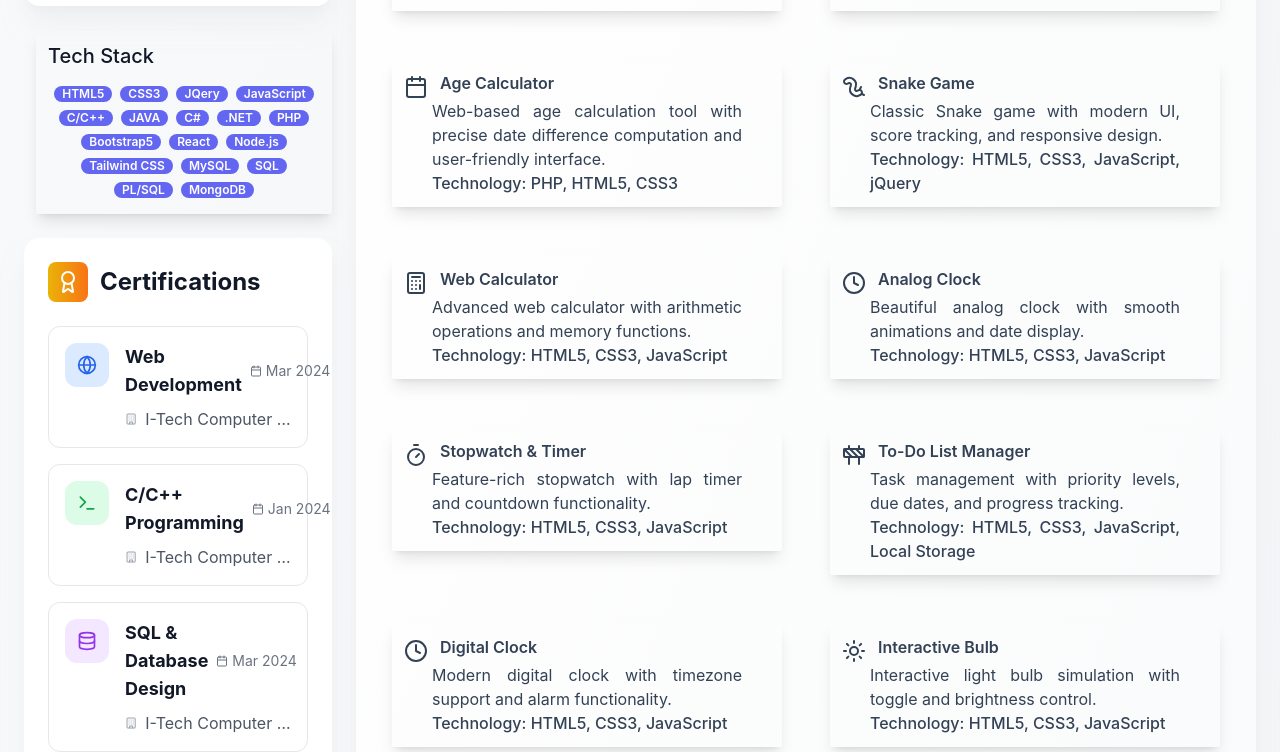
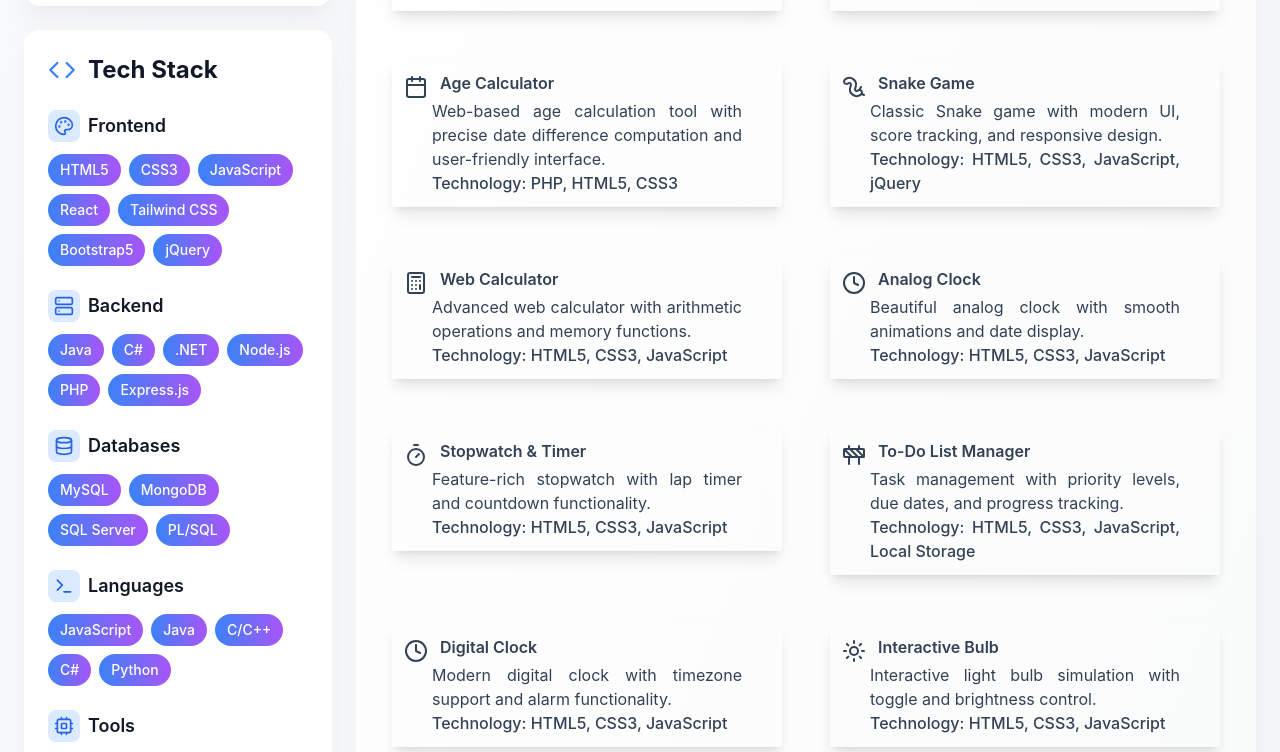
Before and after one commit to Ashish22Gupta/My-Portfolio, a React (Create React App) app: page / in a window 1280 px wide. Shown: the part 1340-2092 px from the top of the page. Built offline with nearby package versions, Linux system fonts and the light colour scheme; the HTML template or start-up script is replaced by a standard one.

Commit message:
Update TechStack.jsx

```diff
--- a/src/Component/TechStack.jsx
+++ b/src/Component/TechStack.jsx
@@ -1,29 +1,65 @@
 import React from 'react'
+import { Code, Database, Server, Palette, Terminal, Cpu } from 'lucide-react'
 
-const TechStack = ({textColor,bg}) => {
+const TechStack = ({currentTheme}) => {
+  const techCategories = [
+    {
+      name: "Frontend",
+      icon: <Palette className="w-5 h-5" />,
+      skills: ["HTML5", "CSS3", "JavaScript", "React", "Tailwind CSS", "Bootstrap5", "jQuery"]
+    },
+    {
+      name: "Backend",
+      icon: <Server className="w-5 h-5" />,
+      skills: ["Java", "C#", ".NET", "Node.js", "PHP", "Express.js"]
+    },
+    {
+      name: "Databases",
+      icon: <Database className="w-5 h-5" />,
+      skills: ["MySQL", "MongoDB", "SQL Server", "PL/SQL"]
+    },
+    {
+      name: "Languages",
+      icon: <Terminal className="w-5 h-5" />,
+      skills: ["JavaScript", "Java", "C/C++", "C#", "Python"]
+    },
+    {
+      name: "Tools",
+      icon: <Cpu className="w-5 h-5" />,
+      skills: ["Git", "GitHub", "VS Code", "Visual Studio", "Postman"]
+    }
+  ];
+
   return (
-    <div className={`${textColor} ${bg} shadow-lg shadow-white-500/50 rounded-sm mt-3 ml-3 text-center max-xl:mr-3`}>
-      <div className='text-xl font-medium flex'>
-        <p className='ml-3 mt-3 max-xl:text-6xl'>Tech Stack</p>
+    <div className={`${currentTheme.card} ${currentTheme.shadow} rounded-2xl p-6 mb-6`}>
+      <div className="flex items-center gap-3 mb-6">
+        <Code className="w-7 h-7 text-blue-500 dark:text-blue-400" />
+        <h2 className={`text-2xl font-bold ${currentTheme.textColor}`}>Tech Stack</h2>
       </div>
-      <div className='w-auto flex flex-wrap justify-center p-3 font-semibold'>
-        <span className='text-xs bg-indigo-500 rounded-lg text-white m-1 px-2 max-xl:text-4xl'>HTML5</span>
-        <span className='text-xs bg-indigo-500 rounded-lg text-white m-1 px-2 max-xl:text-4xl'>CSS3</span>
-        <span className='text-xs bg-indigo-500 rounded-lg text-white m-1 px-2 max-xl:text-4xl'>JQery</span>
-        <span className='text-xs bg-indigo-500 rounded-lg text-white m-1 px-2 max-xl:text-4xl'>JavaScript</span>
-        <span className='text-xs bg-indigo-500 rounded-lg text-white m-1 px-2 max-xl:text-4xl'>C/C++</span>
-        <span className='text-xs bg-indigo-500 rounded-lg text-white m-1 px-2 max-xl:text-4xl'>JAVA</span>
-        <span className='text-xs bg-indigo-500 rounded-lg text-white m-1 px-2 max-xl:text-4xl'>C#</span>
-        <span className='text-xs bg-indigo-500 rounded-lg text-white m-1 px-2 max-xl:text-4xl'>.NET</span>
-        <span className='text-xs bg-indigo-500 rounded-lg text-white m-1 px-2 max-xl:text-4xl'>PHP</span>
-        <span className='text-xs bg-indigo-500 rounded-lg text-white m-1 px-2 max-xl:text-4xl'>Bootstrap5</span>
-        <span className='text-xs bg-indigo-500 rounded-lg text-white m-1 px-2 max-xl:text-4xl'>React</span>
-        <span className='text-xs bg-indigo-500 rounded-lg text-white m-1 px-2 max-xl:text-4xl'>Node.js</span>
-        <span className='text-xs bg-indigo-500 rounded-lg text-white m-1 px-2 max-xl:text-4xl'>Tailwind CSS</span>
-        <span className='text-xs bg-indigo-500 rounded-lg text-white m-1 px-2 max-xl:text-4xl'>MySQL</span>
-        <span className='text-xs bg-indigo-500 rounded-lg text-white m-1 px-2 max-xl:text-4xl'>SQL</span>
-        <span className='text-xs bg-indigo-500 rounded-lg text-white m-1 px-2 max-xl:text-4xl'>PL/SQL</span>
-        <span className='text-xs bg-indigo-500 rounded-lg text-white m-1 px-2 max-xl:text-4xl'>MongoDB</span>
+
+      <div className="space-y-6">
+        {techCategories.map((category, index) => (
+          <div key={index}>
+            <div className="flex items-center gap-2 mb-3">
+              <div className="p-1.5 bg-blue-100 dark:bg-blue-900/70 rounded-lg">
+                <div className="text-blue-600 dark:text-blue-400">
+                  {category.icon}
+                </div>
+              </div>
+              <h3 className={`font-semibold text-lg ${currentTheme.textColor}`}>{category.name}</h3>
+            </div>
+            <div className="flex flex-wrap gap-2">
+              {category.skills.map((skill, skillIndex) => (
+                <span
+                  key={skillIndex}
+                  className="px-3 py-1.5 bg-gradient-to-r from-blue-500 to-purple-500 text-white rounded-full text-sm font-medium hover:scale-105 transition-transform"
+                >
+                  {skill}
+                </span>
+              ))}
+            </div>
+          </div>
+        ))}
       </div>
     </div>
   )
```
